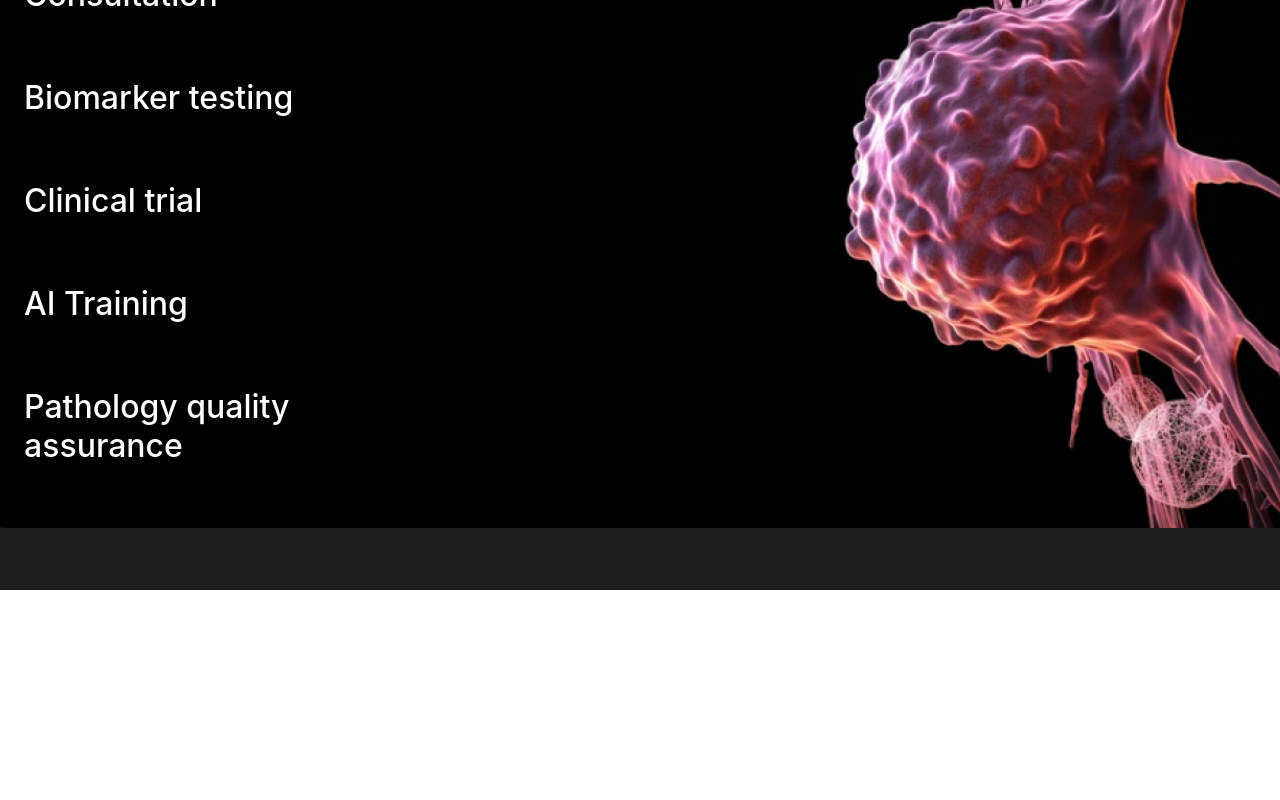
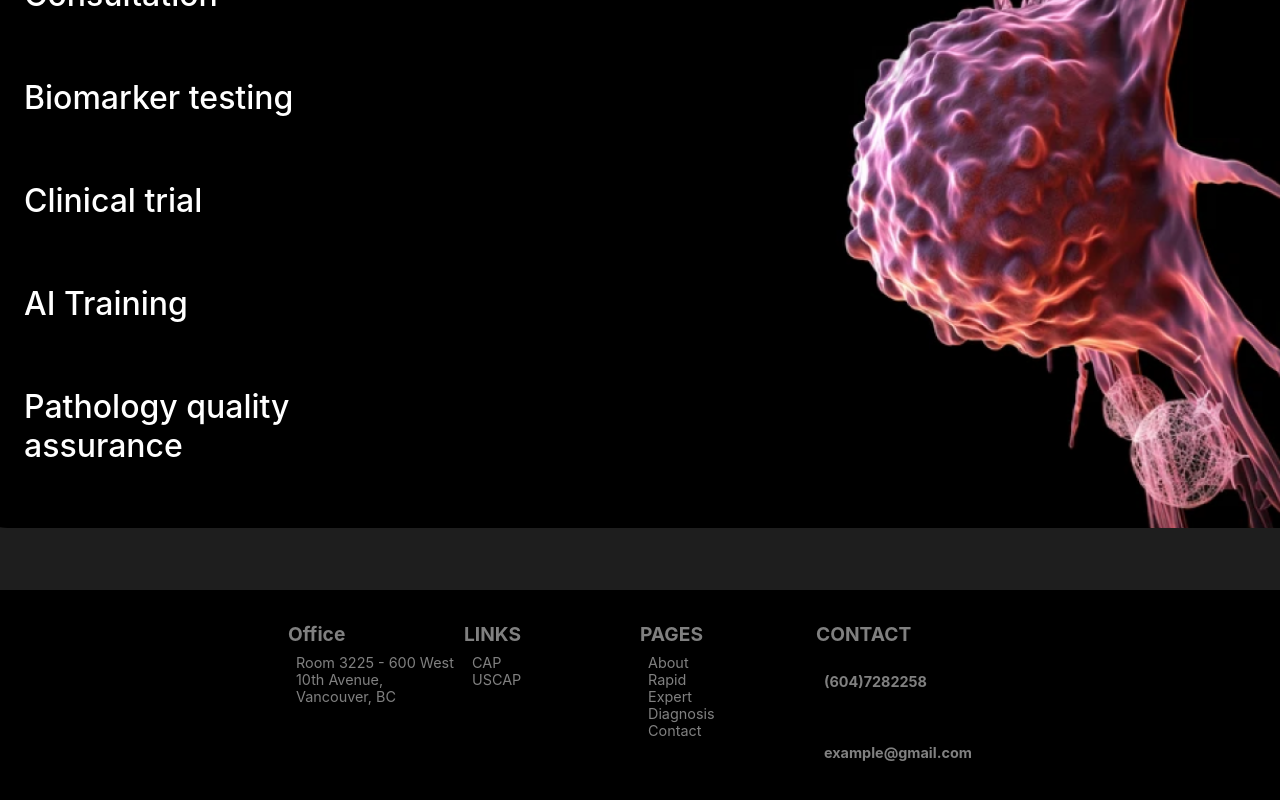
Before and after one commit to CiroZhang/UBC_website, a React (Create React App) app: page / in a window 1280 px wide. Shown: the part 370-1170 px from the top of the page. Before the commit the page ends 960 px from the top, so only its background shows below. Built offline with nearby package versions, Linux system fonts and the light colour scheme.

Commit message:
finished contacts

```diff
--- a/src/App.js
+++ b/src/App.js
@@ -1,11 +1,14 @@
 
-import About from "./about_page/about"
+import About from "./about_page/about.js"
+import Contacts from "./contact_page/contact.js"
+
 
 
 function App() {
   return (
     <>
       <About/>
+      <Contacts/>
     </>
 
   );
--- a/src/contact_page/contact.js
+++ b/src/contact_page/contact.js
@@ -0,0 +1,52 @@
+import styles from "./contact.module.css";
+
+
+function Contacts() {
+  return (
+    <>
+      <div className={styles.contactsCard}>
+        <div className={styles.contactSection}>
+          <a className={styles.contactsTitle}>Office</a>
+          <a className={styles.contactsDescription}>Room 3225 - 600 West 10th
+            Avenue, Vancouver, BC
+            </a>
+
+        </div>
+
+        <div className={styles.contactSection}>
+          <a className={styles.contactsTitle}>LINKS</a>
+          <a className={styles.contactsDescription}>CAP</a>
+          <a className={styles.contactsDescription}>USCAP</a>
+        </div>
+
+          <div className={styles.contactSection}>
+            <a className={styles.contactsTitle}>PAGES</a>
+          <a className={styles.contactsDescription}>About</a>
+          <a className={styles.contactsDescription}>Rapid</a>
+          <a className={styles.contactsDescription}>Expert</a>
+          <a className={styles.contactsDescription}>Diagnosis</a>
+          <a className={styles.contactsDescription}>Contact</a>
+        </div>
+
+        <div className={styles.contactSection}>
+          <a className={styles.contactsTitle}>CONTACT</a>
+
+          <div className={styles.contacts}>
+
+            <h4 className={styles.contactsDescription}>(604)7282258</h4>
+          </div>
+
+          <div className={styles.contacts}>
+
+            <h4 className={styles.contactsDescription}>example@gmail.com</h4>
+          </div>
+
+
+
+        </div>
+      </div>
+    </>
+  );
+}
+
+export default Contacts;
--- a/src/contact_page/contact.module.css
+++ b/src/contact_page/contact.module.css
@@ -0,0 +1,47 @@
+.contactsCard {
+    background-color: black; /* Dark background color */
+    color: white; /* White text color */
+    padding: 2rem 18rem; /* Padding around the entire container */
+    display: grid;
+    grid-template-columns: repeat(4, 1fr); /* Four equal columns */
+}
+
+.contactSection {
+    display: flex;
+    flex-direction: column;
+}
+
+.contacts {
+    display: flex;
+    align-items: center;
+    margin-bottom: 1rem;
+}
+
+.contactsTitle {
+    text-decoration: none;
+    color:grey;
+    margin-bottom: 0.5rem; /* Reduced margin-bottom for titles */
+    font-weight: bold;
+    font-size: 1.2rem; /* Slightly larger font for titles */
+}
+
+.contactsTitle:hover {
+    color: white;/* Optional: change text color on hover */
+}
+
+.contactsDescription {
+    text-decoration: none;
+    width: 10rem;
+    color:grey;
+    margin-left: 0.5rem; /* Reduced space between icon and text */
+    font-size: 0.9rem; /* Consistent smaller font size for descriptions */
+}
+
+.contactsDescription:hover {
+    color: white; /* Optional: change text color on hover */
+}
+
+.image {
+    height: 1.5rem; /* Smaller icon size */
+    width: 1.5rem;
+}
```
